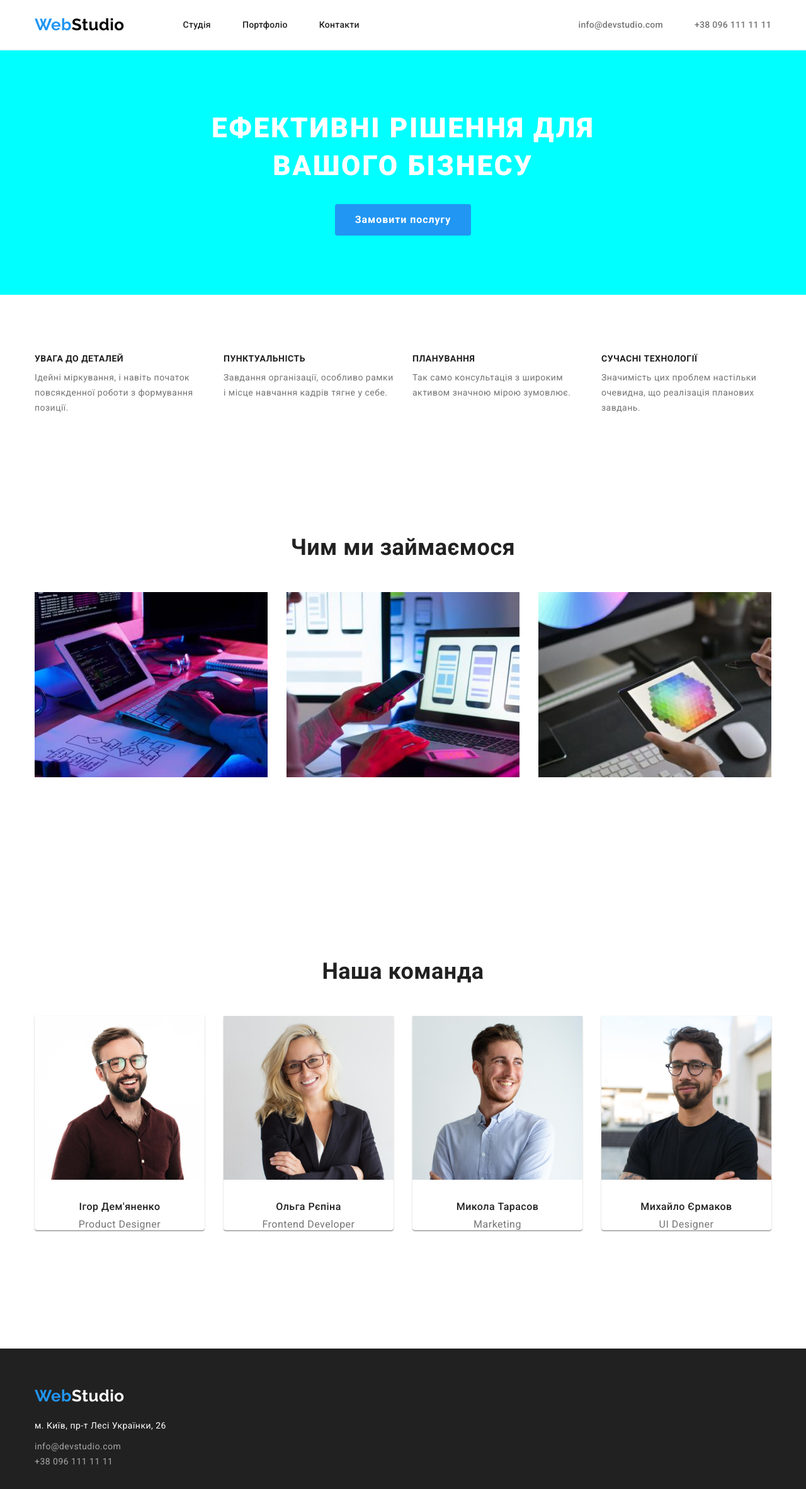
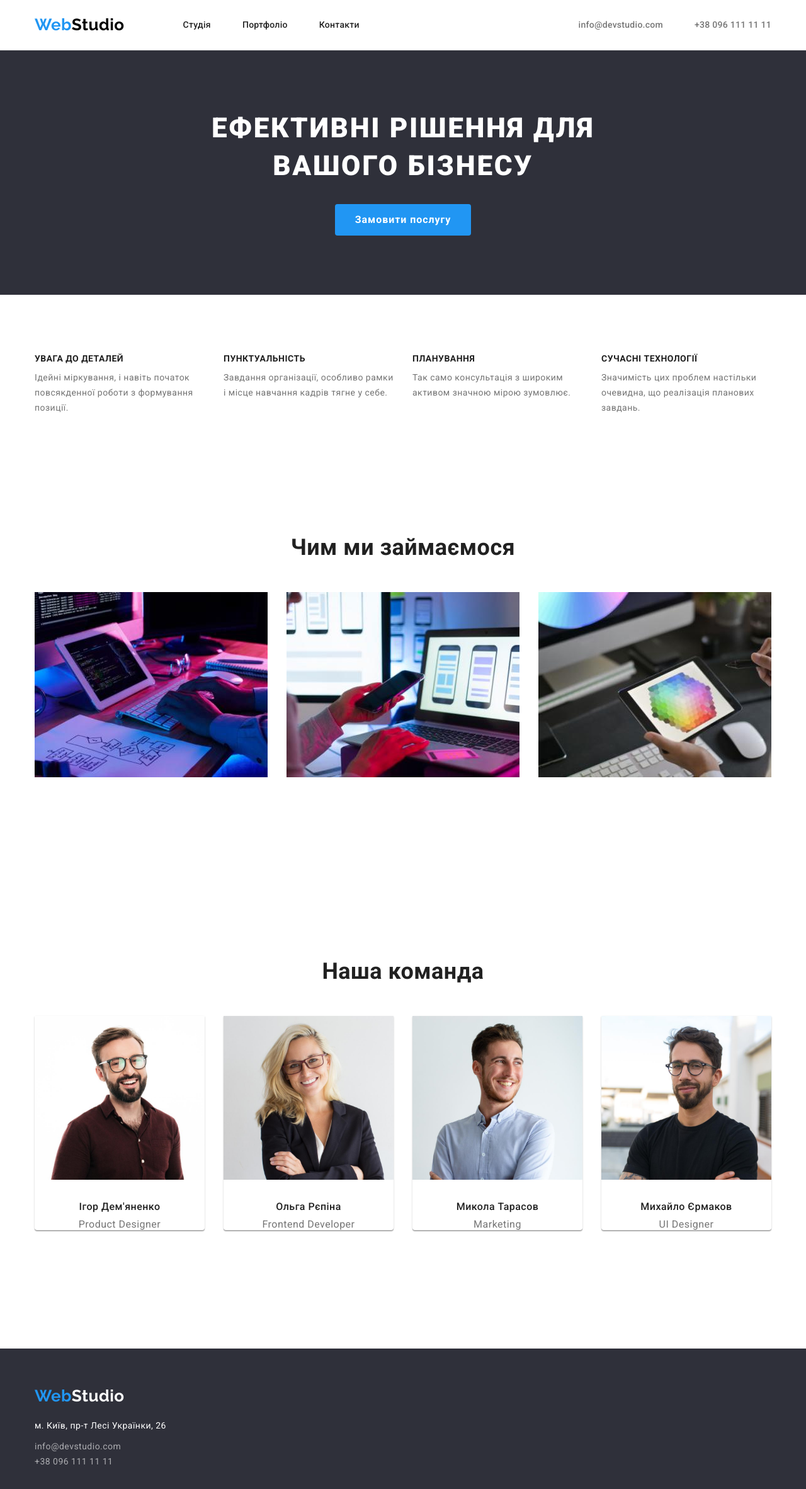
Before and after one commit to Andrey-Say/goit-markup-hw-03-1, a plain HTML site: page index.html in a window 1280 px wide. Shown: the whole page at 63% size. Drawn offline with nearby package versions, Linux system fonts and the light colour scheme.

Commit message:
Update styles.css

```diff
--- a/css/styles.css
+++ b/css/styles.css
@@ -129,7 +129,7 @@ body {
 
 .hero {
   text-align: center;
-  background-color: aqua;
+  background-color: #2f303a;
 }
 
 .hero-title {
@@ -343,7 +343,7 @@ body {
 }
 
 footer {
-  background-color: #212121;
+  background-color: #2f303a;
 }
 
 .footer-container {
```
